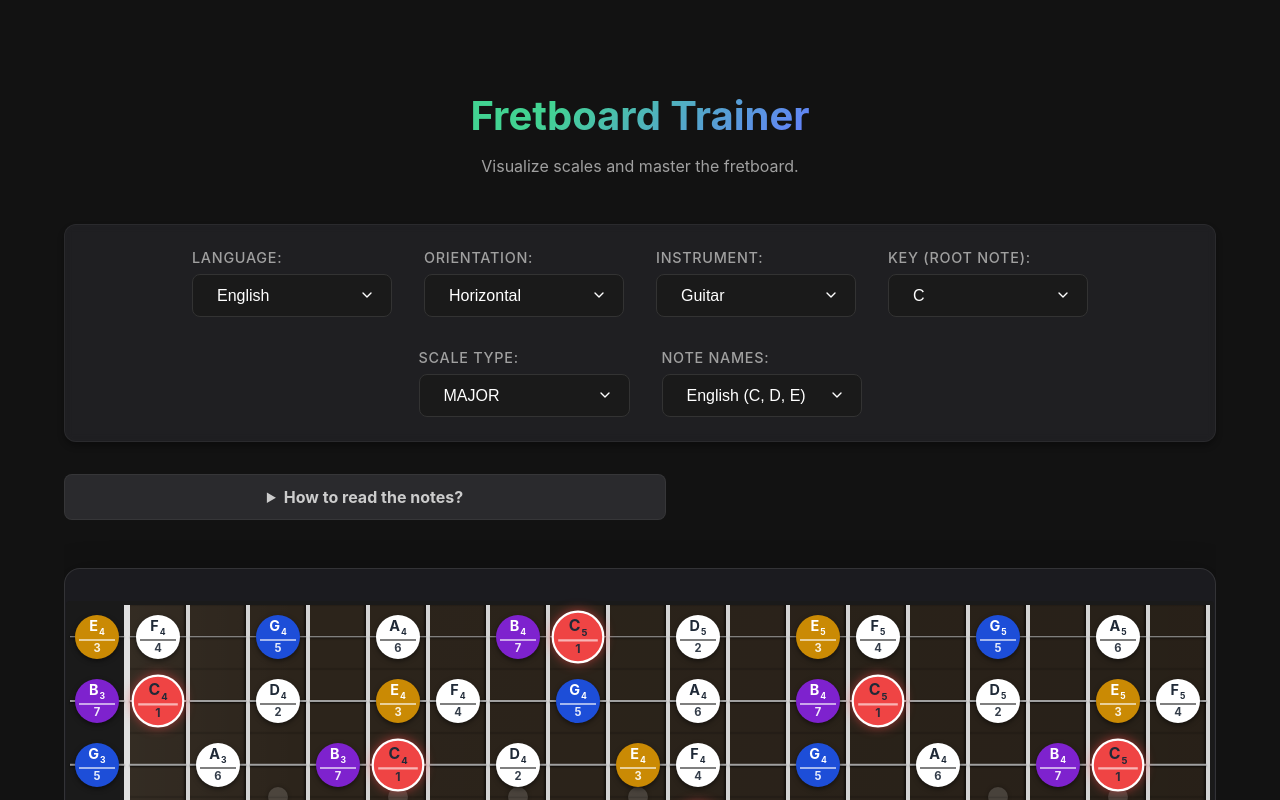
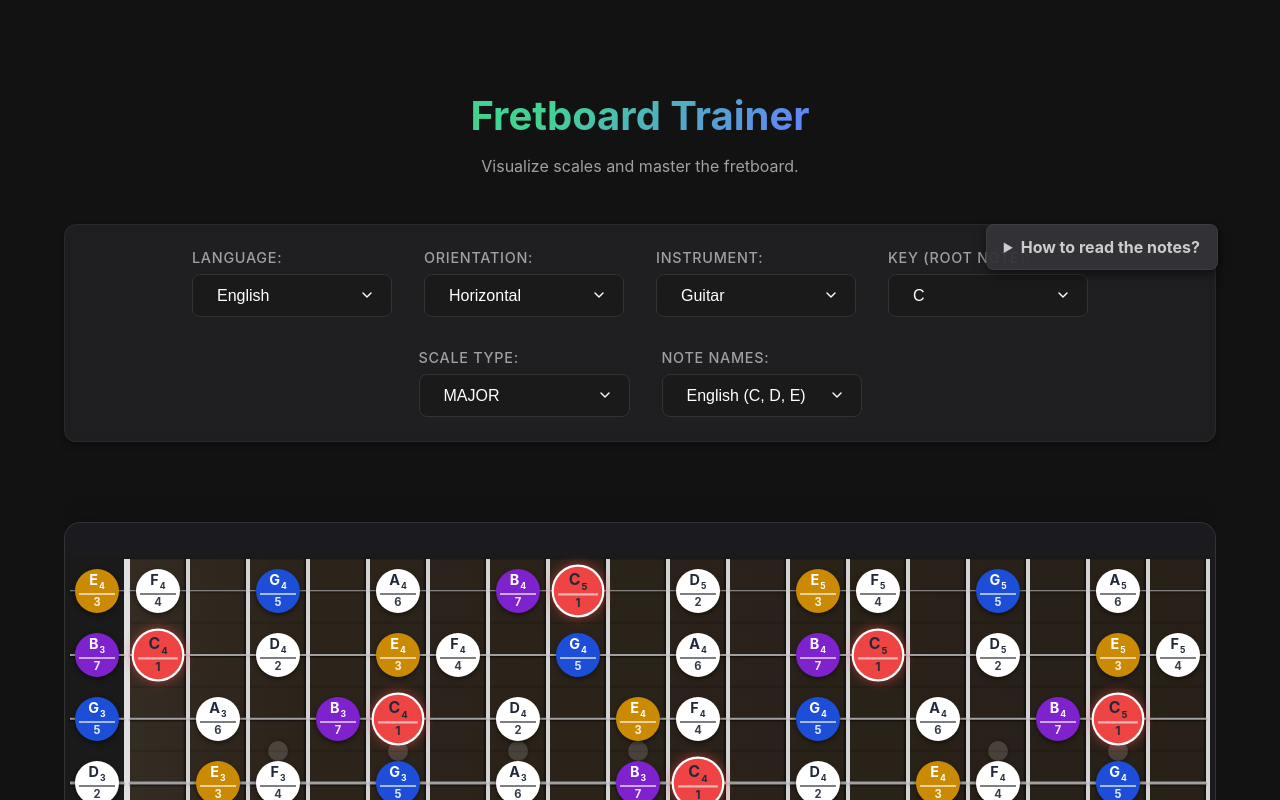
Before and after one commit to francisco-ebi/fretboard-trainer, a React (Vite) app: page / in a window 1280 px wide. Shown: the top 800 px of the page. Built offline with nearby package versions, Linux system fonts and the light colour scheme.

Commit message:
feat: absolute position help button

```diff
--- a/src/App.css
+++ b/src/App.css
@@ -23,6 +23,8 @@
 
 main {
   width: 100%;
+  position: relative;
+  /* Context for absolute positioning of HelpSection */
 }
 
 .logo {
--- a/src/components/HelpSection.css
+++ b/src/components/HelpSection.css
@@ -1,15 +1,20 @@
 .help-section {
-    margin-top: 1rem;
-    width: 100%;
+    position: absolute;
+    top: 0;
+    right: 0;
+    width: auto;
     max-width: 600px;
+    z-index: 100;
 }
 
 details {
-    background: rgba(40, 40, 45, 0.6);
+    background: rgba(40, 40, 45, 0.95);
     border-radius: 8px;
     border: 1px solid rgba(255, 255, 255, 0.1);
     width: 100%;
     overflow: hidden;
+    box-shadow: 0 4px 12px rgba(0, 0, 0, 0.5);
+    /* Add shadow for lifting effect */
 }
 
 summary {
```
